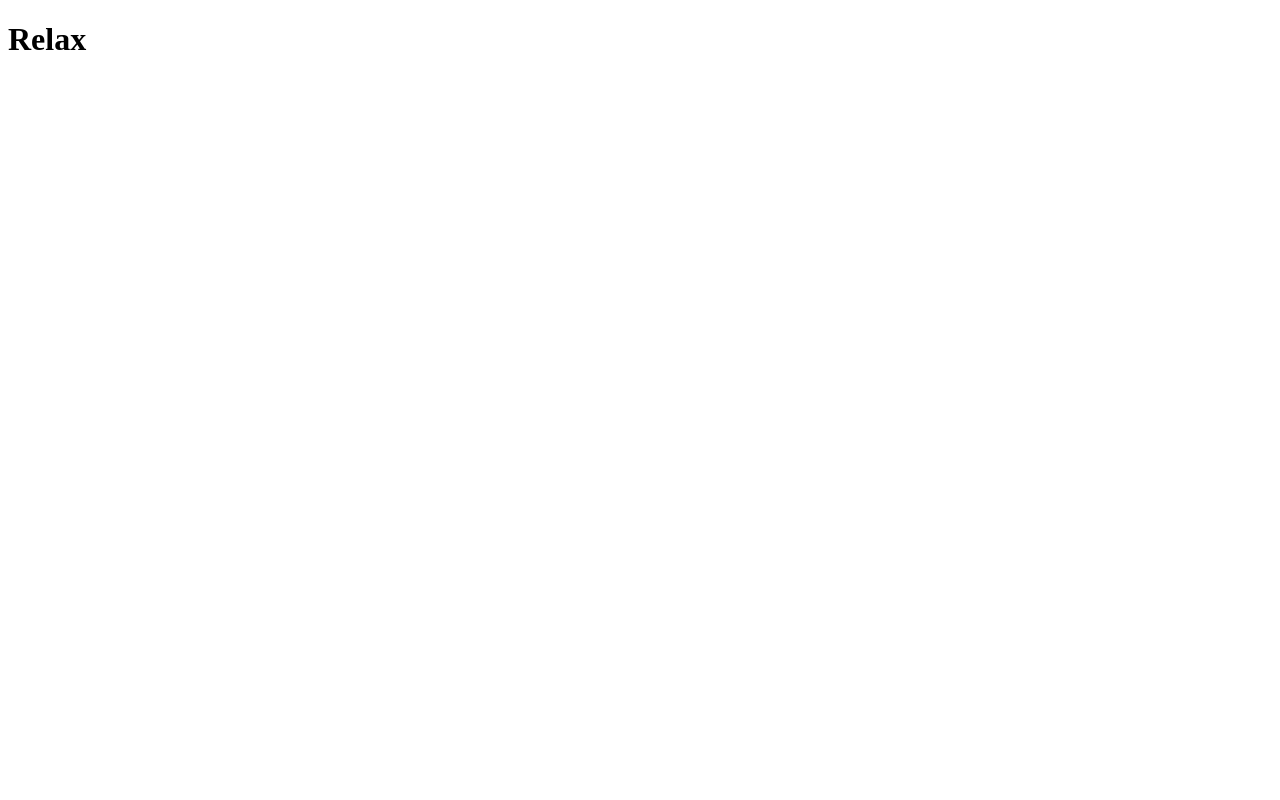
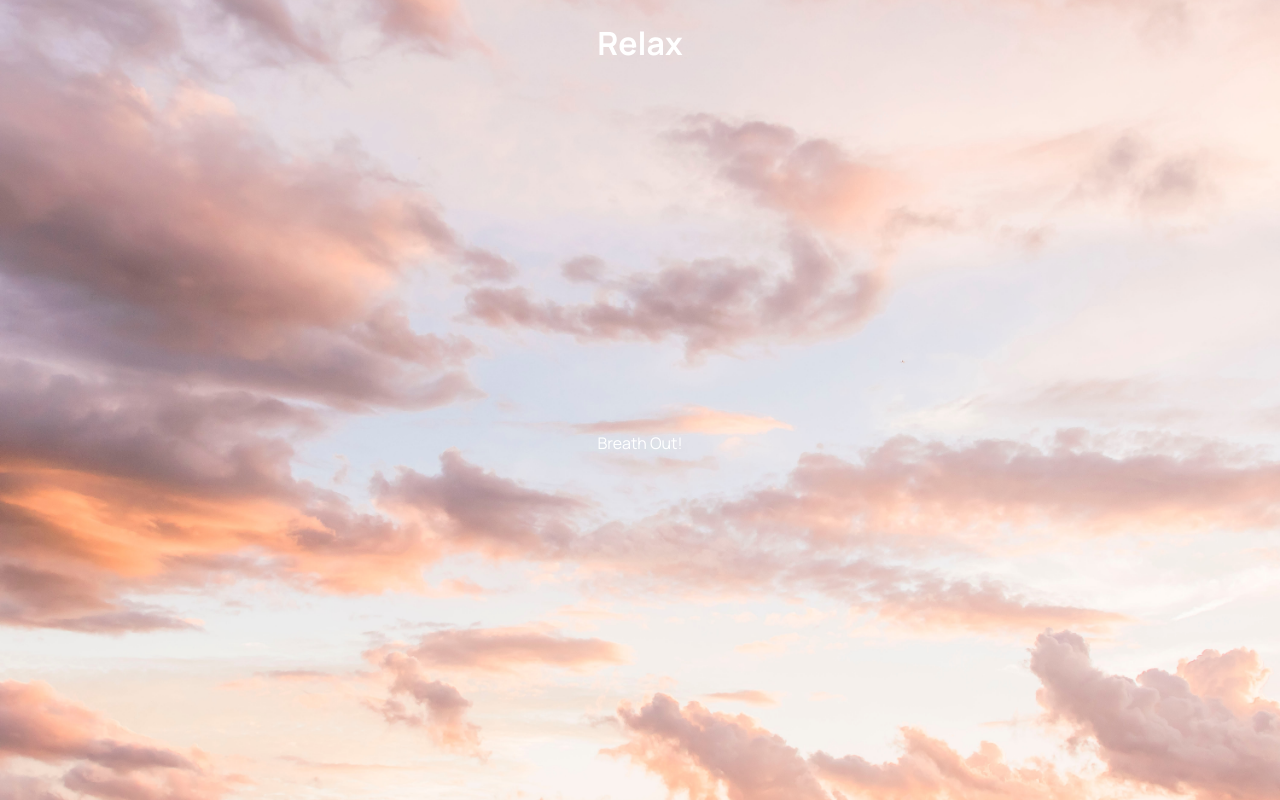
Before and after one commit to elenakuznet/Relax_App, a plain HTML site: page index.html in a window 1280 px wide. Drawn offline with Linux system fonts and the light colour scheme.

Commit message:
add breath animation

```diff
--- a/index.js
+++ b/index.js
@@ -0,0 +1,26 @@
+const container = document.querySelector('.container');
+const text = document.querySelector('#text');
+
+
+const totalTime = 7500;
+const breathTime = (totalTime / 5) * 2;
+const holdTime = totalTime / 5;
+
+breathAnimation();
+
+function breathAnimation() {
+    text.innerHTML = 'Breath In!';
+    container.className = 'container grow';
+
+
+    setTimeout(() => {
+        text.innerText = 'Hold';
+
+        setTimeout(() => {
+            text.innerText = 'Breath Out!';
+            container.className = 'container shrink';
+        }, holdTime);
+    }, breathTime);
+}
+
+setInterval(breathAnimation, totalTime);
--- a/style.css
+++ b/style.css
@@ -1,3 +1,27 @@
 * {
     box-sizing: border-box;
 }
+
+body {
+    background: url('./img/sky.jpg') no-repeat center center/cover;
+    min-height: 100vh;
+    color: white;
+    display: flex;
+    font-family: Manrope, sans-serif;
+    overflow: hidden;
+    flex-direction: column;
+    align-items: center;
+    margin: 0;
+}
+
+.container {
+    display: flex;
+    align-items: center;
+    justify-content: center;
+    height: 300px;
+    width: 300px;
+    margin: auto;
+    position: relative;
+    transform: scale(1);
+
+}
```
Also changed, not shown: img/sky.jpg (added).
